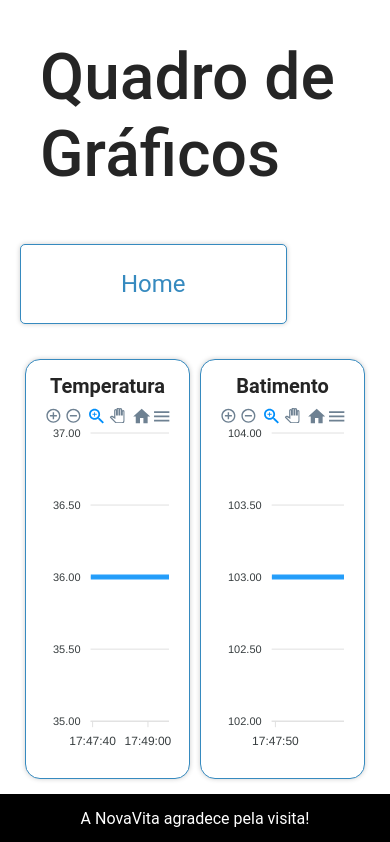
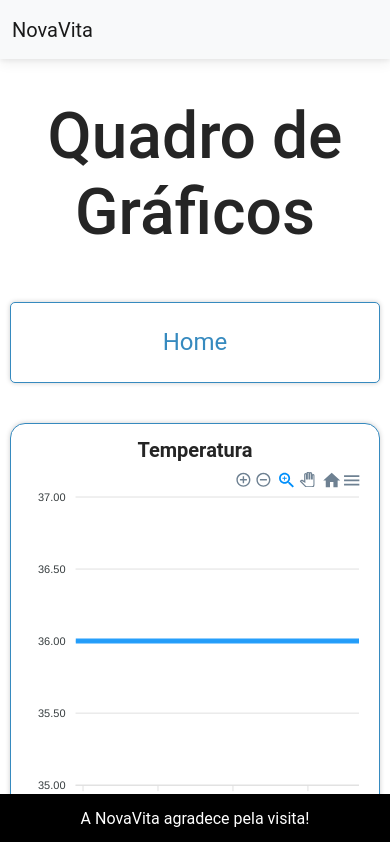
Before and after one commit to NovaVita/FRONT-JS-GS, a React (Vite) app: page /monitoramento in a window 390 px wide. Shown: the top 842 px of the page. Built offline with nearby package versions, Linux system fonts and the light colour scheme; data requests are answered from the project's data file; sample sign-in values are in the browser's storage.

Commit message:
Responsividades.

```diff
--- a/src/components/Header.jsx
+++ b/src/components/Header.jsx
@@ -9,6 +9,8 @@ export default function Teste() {
     sessionStorage.removeItem("data-user");
     navigate("/login");
   };
+
+  const obJUser = JSON.parse(sessionStorage.getItem("data-user"));
 
   return (
     <Navbar expand="lg" className="bg-body-tertiary">
@@ -29,7 +31,6 @@ export default function Teste() {
               <NavDropdown.Item href="/aboutus">Sobre Nós</NavDropdown.Item>
             </NavDropdown>
           </Nav>
-
           <Nav>
             <b onClick={handleLogout}>
               <Nav.Link href="/login" className="ml-auto">
@@ -42,6 +43,14 @@ export default function Teste() {
               </Nav.Link>
             </b>
           </Nav>
+          <b>
+            <div className="objUserNome">
+              <p>{obJUser != null ? `Nome: ${obJUser.name}` : ""}</p>
+            </div>
+            <div className="objUserEmail">
+              <p>{obJUser != null ? `Email: ${obJUser.email}` : ""}</p>
+            </div>
+          </b>
         </Navbar.Collapse>
       </Container>
     </Navbar>
--- a/src/routes/Home/Home.jsx
+++ b/src/routes/Home/Home.jsx
@@ -2,6 +2,7 @@ import { useEffect } from "react";
 import { useNavigate } from "react-router-dom";
 import Header from "../../components/Header.jsx";
 import Footer from "../../components/Footer.jsx";
+import "../../style/header.scss";
 
 export default function Home() {
   const navigate = useNavigate();
--- a/src/routes/Monitoramento/Monitoramento.jsx
+++ b/src/routes/Monitoramento/Monitoramento.jsx
@@ -1,5 +1,6 @@
 import { useEffect } from "react";
 import { useNavigate } from "react-router-dom";
+import Header from "../../components/Header.jsx";
 import Monitoramento from "../../components/Monitoramento.jsx";
 import Footer from "../../components/Footer.jsx";
 import "../../style/monitoramento.scss";
@@ -15,6 +16,7 @@ export default function Loginn() {
   if (sessionStorage.getItem("token-user")) {
     return (
       <>
+        <Header />
         <Monitoramento />
         <Footer />
       </>
--- /dev/null
+++ b/src/style/header.scss
@@ -0,0 +1,9 @@
+.objUserNome{
+    margin-bottom: -15px;
+    margin-left: 25px;
+}
+
+.objUserEmail{
+    margin-bottom: -15px;
+    margin-left: 25px;
+}
--- a/src/style/monitoramento.scss
+++ b/src/style/monitoramento.scss
@@ -8,6 +8,7 @@
 .titulo {
   color: #252525;
   margin: 20px;
+  padding-top: 10px;
   text-align: left;
   font-size: 4rem;
 }
@@ -27,7 +28,7 @@
 
 .chart {
   flex: 1;
-  min-width: calc(50% - 10px);
+  // min-width: calc(50% - 10px);
   padding: 10px;
   background-color: #fff;
   border: 1px solid #368abf;
@@ -50,7 +51,7 @@
   border-radius: 5px;
   box-shadow: 0 0 5px rgba(0, 0, 0, 0.2);
   margin-right: 10px;
-  margin-bottom: 30px;
+  margin-bottom: 40px;
   margin-top: 30px;
   font-size: 1.5rem;
   min-width: 10%;
@@ -99,3 +100,56 @@
 .apexcharts-menu-item.exportSVG {
   color: #368abf;
 }
+
+@media screen and (max-width: 768px) {
+  .titulo {
+    color: #252525;
+    margin: 20px;
+    text-align: center;
+    font-size: 4rem;
+  }
+
+  .botaoVoltar {
+    background-color: #fff;
+    border: 1px solid #368abf;
+    border-radius: 5px;
+    box-shadow: 0 0 5px rgba(0, 0, 0, 0.2);
+    margin: 30px auto; /* Adicionando margin para centralizar verticalmente e horizontalmente */
+    font-size: 1.5rem;
+    min-width: 100%; /* Ajustando a largura mínima, pode ser ajustada conforme necessário */
+    transition: 0.3s;
+
+    color: #368abf;
+    text-decoration: none;
+    list-style: none;
+    padding: 20px;
+  }
+
+  .top-row,
+  .bottom-row,
+  .toptop-row {
+    display: grid;
+    grid-template-columns: 1fr;
+    gap: 10px;
+  }
+  .chart-container {
+    flex-direction: column;
+    align-items: stretch;
+    margin: 10px;
+  }
+
+  .chart {
+    min-width: calc(100% - 20px);
+    margin: 10px 0;
+    padding: 10px;
+  }
+}
+
+@media screen and (max-width: 375px) {
+  .titulo {
+    color: #252525;
+    margin: 20px;
+    text-align: center;
+    font-size: 3rem;
+  }
+}
```
